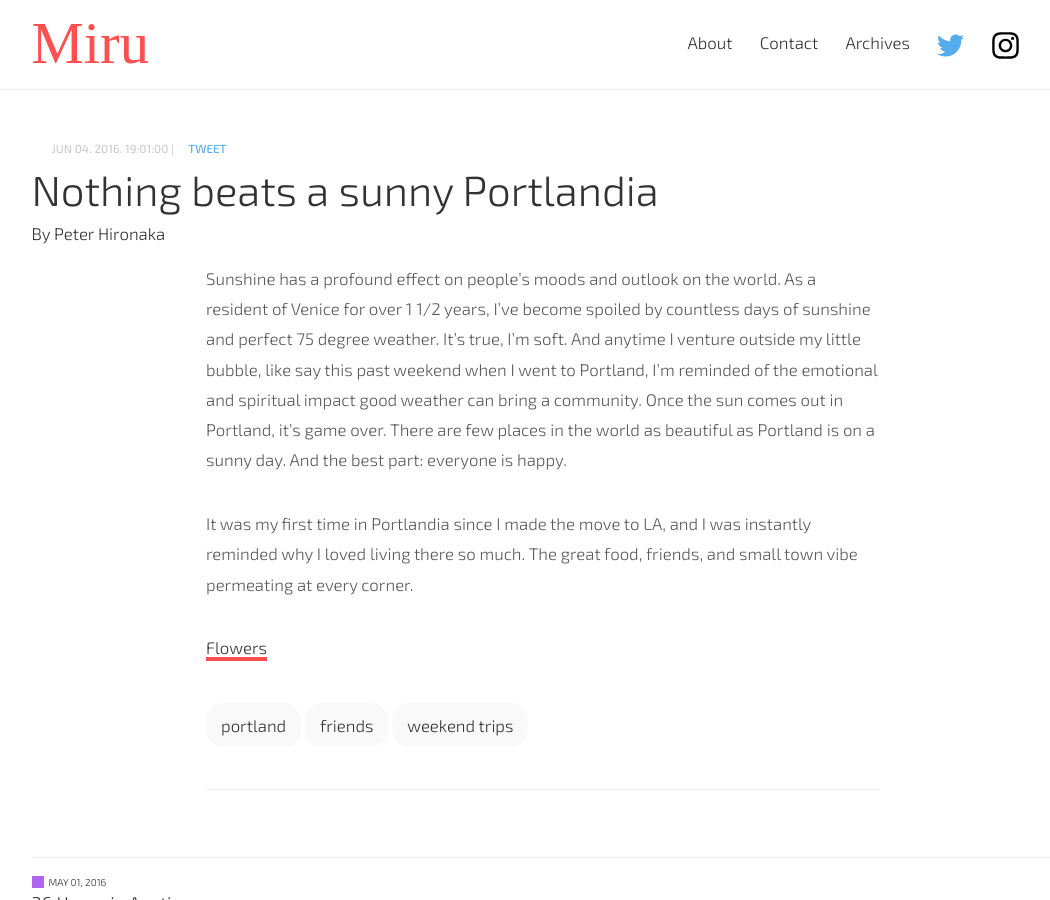
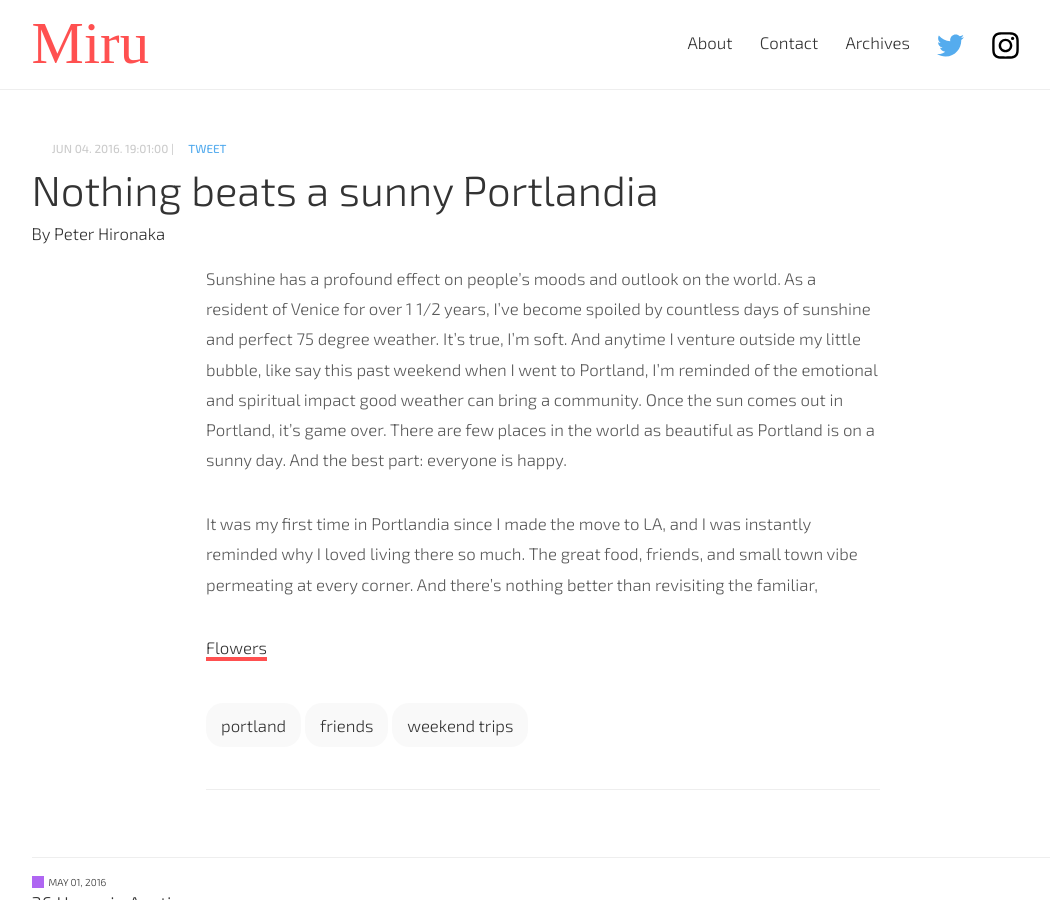
Before and after one commit to PHironaka/Miru-Blog, a Jekyll site: the page built from _posts/2016-06-04-nothing-beats-a-sunny-portlandia.markdown, in a window 1280 px wide and 900 px high. Shown: the whole window, without its empty margins (97-1147 px from the left). Built offline with Jekyll 4.4.1, drawn with Linux system fonts in a browser that asks for light colours; some web fonts are replaced; a script that is not in the unit is left out; comment, search, counter and statistics services are not loaded.

Commit message:
Updated Nothing Beats A Sunny Portlandia

```diff
--- a/_posts/2016-06-04-nothing-beats-a-sunny-portlandia.markdown
+++ b/_posts/2016-06-04-nothing-beats-a-sunny-portlandia.markdown
@@ -12,6 +12,6 @@ Field name:
 
 Sunshine has a profound effect on people's moods and outlook on the world. As a resident of Venice for over 1 1/2 years, I've become spoiled by countless days of sunshine and perfect 75 degree weather. It's true, I'm soft. And anytime I venture outside my little bubble, like say this past weekend when I went to Portland, I'm reminded of the emotional and spiritual impact good weather can bring a community. Once the sun comes out in Portland, it's game over. There are few places in the world as beautiful as Portland is on a sunny day. And the best part: everyone is happy.
 
-It was my first time in Portlandia since I made the move to LA, and I was instantly reminded why I loved living there so much. The great food, friends, and small town vibe permeating at every corner.
+It was my first time in Portlandia since I made the move to LA, and I was instantly reminded why I loved living there so much. The great food, friends, and small town vibe permeating at every corner. And there's nothing better than revisiting the familiar,
 
 [Flowers](/uploads/DSCF6899.JPG)
```
